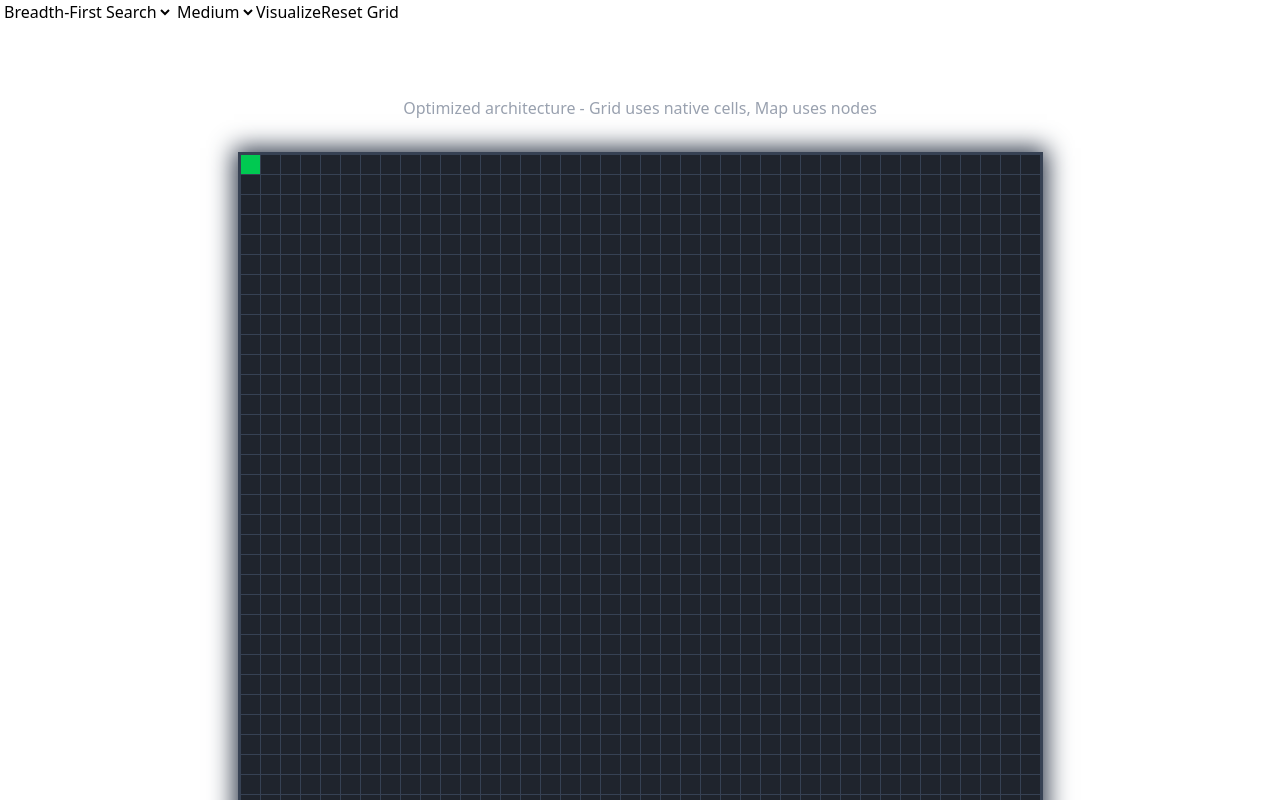
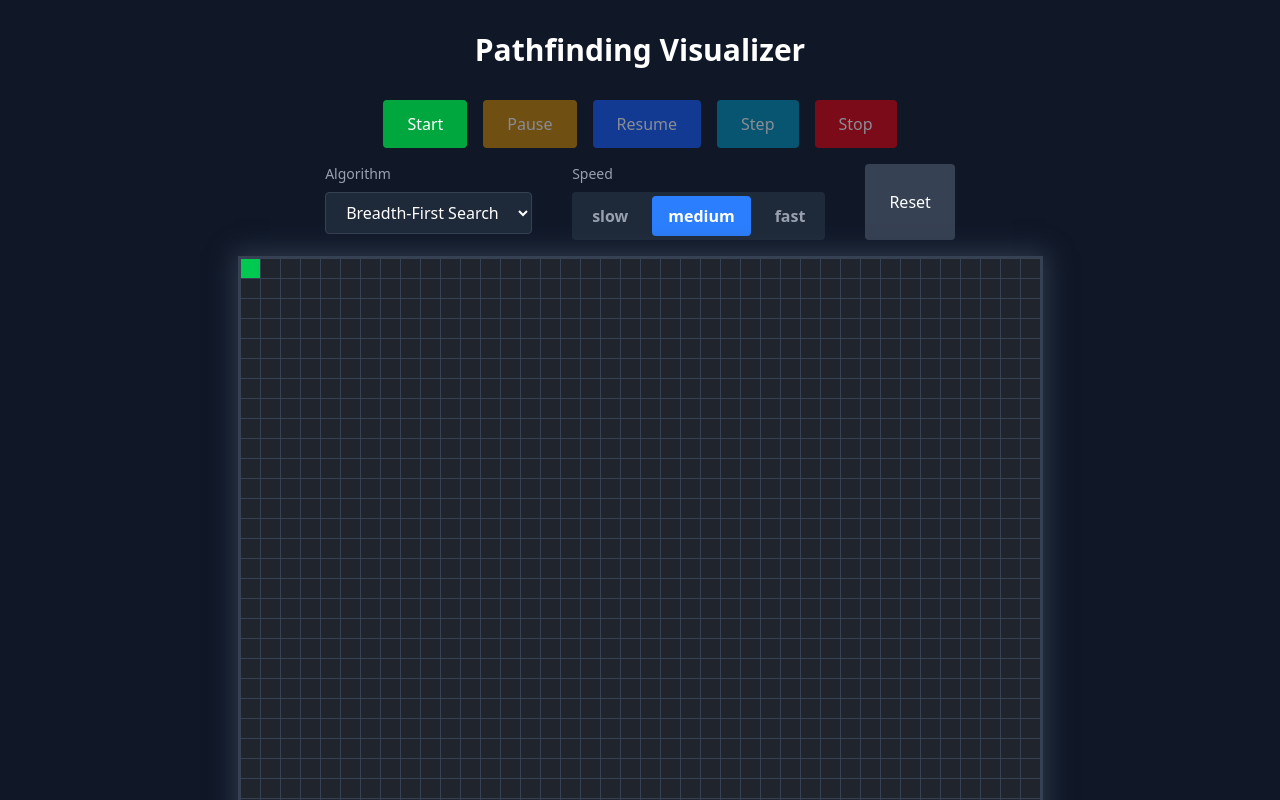
Before and after one commit to Willgxnzalez/pathfinder-visualizer, a React (Vite) app: page / in a window 1280 px wide. Shown: the top 800 px of the page. Built offline with nearby package versions, Linux system fonts and the light colour scheme.

Commit message:
Refactor App component to handle pathfinding visualization with  animation controls, algorithm selection, and speed settings

```diff
--- a/src/App.tsx
+++ b/src/App.tsx
@@ -1,19 +1,34 @@
-// src/App.tsx
-import React, { useRef, useState, useCallback, useEffect} from 'react';
-import { GridGraph } from './components/Grid/GridGraph';
-import { GridManager } from './components/Grid/GridManager';
-import GridView from './components/Grid/GridView';
+import React, { useState, useRef, useEffect, useCallback } from 'react';
+import bfs from './algorithms/pathfinding/bfs';
+import { GridManager } from './components/grid/GridManager';
+import { GridGraph } from './components/grid/GridGraph';
+import GridView from './components/grid/GridView';
+import { AnimationState, AnimationStep, PathfindingResult, Algorithm } from './types';
 import { GRID_ROWS, GRID_COLS, CELL_SIZE, START_NODE_POS, END_NODE_POS } from './utils/constants';
-import bfs from './algorithms/pathfinding/bfs'
-import dfs from './algorithms/pathfinding/dfs';
 
 export default function App() {
-	const graphRef = useRef<GridGraph>(new GridGraph(GRID_ROWS, GRID_COLS));
+    const graphRef = useRef(new GridGraph(GRID_ROWS, GRID_COLS));
     const [manager, setManager] = useState<GridManager | null>(null);
-	const [selectedAlgorithm, setSelectedAlgorithm] = useState<'bfs' | 'dfs' | 'dijkstra' | 'astar'>('bfs');
+
+    // Reactive + ref-synced animation state
+    const [animationState, setAnimationState] = useState<AnimationState>('idle');
+    const animationStateRef = useRef(animationState);
+    useEffect(() => { animationStateRef.current = animationState }, [animationState]);
+
+    // Reactive + ref-synced speed
     const [speed, setSpeed] = useState<'slow' | 'medium' | 'fast'>('medium');
-	const [isRunning, setIsRunning] = useState(false);
-	const [result, setResult] = useState<string>('');
+    const speedRef = useRef(speed);
+    useEffect(() => { speedRef.current = speed }, [speed]);
+
+    // Algorithm selection
+    const [selectedAlgorithm, setSelectedAlgorithm] = useState<Algorithm>('bfs');
+
+    // Generator + control refs
+    const generatorRef = useRef<Generator<AnimationStep, PathfindingResult, unknown> | null>(null);
+    const pauseResolveRef = useRef<(() => void) | null>(null);
+    const stepResolveRef = useRef<(() => void) | null>(null);
+
+    const [result, setResult] = useState('');
 
     useEffect(() => {
         const graph = graphRef.current;
@@ -25,81 +40,176 @@ export default function App() {
         setManager(mgr);
     }, []);
 
-	const runVisualization = async () => {
+    const getDelay = (s: 'slow' | 'medium' | 'fast') => {
+        const speedMap = { slow: 100, medium: 20, fast: 5 };
+        return speedMap[s];
+    };
+
+    const waitForNextStep = async (delay: number): Promise<boolean> => {
+        const state = animationStateRef.current;
+
+        if (state === 'stepping') {
+            await new Promise<void>(resolve => { stepResolveRef.current = resolve });
+            return animationStateRef.current !== 'idle';
+        }
+
+        await new Promise(resolve => setTimeout(resolve, delay));
+
+        if (animationStateRef.current === 'paused') {
+            await new Promise<void>(resolve => { pauseResolveRef.current = resolve });
+        }
+
+        return animationStateRef.current !== 'idle';
+    };
+
+    const runVisualization = useCallback(async () => {
         if (!manager) return;
 
-		setIsRunning(true);
+        const graph = graphRef.current;
+        graph.clearGrid(true);
+        manager.updateAllNodes();
+
         setResult('');
+        setAnimationState('running');
 
-		const algorithms = {
-			bfs,
-			dfs,
-			//dijkstra,
-			//astar: aStar
-		};
+        const algorithm = bfs; // You’ll switch this later using selectedAlgorithm
+        generatorRef.current = algorithm(graph);
 
-		const algo = algorithms[selectedAlgorithm];
-		const finalResult = await manager.runAlgorithm(algo, speed);
+        let delay = getDelay(speedRef.current);
+        let result = generatorRef.current.next();
 
-		if (finalResult.found) {
-		  	setResult(`Path found! Length: ${finalResult.pathLength}, Nodes visited: ${finalResult.nodesVisited}`);
-		} else {
-		  	setResult(`No path found. Nodes visited: ${finalResult.nodesVisited}`);
+        while (!result.done) {
+            const step = result.value;
+
+            if (step.type === 'visit') {
+                for (const nodeId of step.nodeIds) {
+                    graph.markVisited(nodeId);
+                    const node = graph.getNode(nodeId);
+                    if (node) manager.updateNode(node);
+                }
+            } else if (step.type === 'path') {
+                await new Promise(r => setTimeout(r, delay * 10));
+                for (const nodeId of step.nodeIds) {
+                    graph.markPath(nodeId);
+                    const node = graph.getNode(nodeId);
+                    if (node) manager.updateNode(node);
+                    await new Promise(r => setTimeout(r, delay));
+                }
             }
 
-		setIsRunning(false);
-	};
+            const shouldContinue = await waitForNextStep(delay);
+            if (!shouldContinue) {
+                setResult('Stopped');
+                setAnimationState('idle');
+                generatorRef.current = null;
+                return;
+            }
 
-	const resetGrid = useCallback(() => {
-		if (!manager) return;
-		manager.resetGrid();
+            delay = getDelay(speedRef.current);
+            result = generatorRef.current.next();
+        }
+
+        const finalResult = result.value;
+        setAnimationState('idle');
+        generatorRef.current = null;
+
+        if (finalResult.found)
+            setResult(`Path found! Length: ${finalResult.pathLength}, Nodes visited: ${finalResult.nodesVisited}`);
+        else
+            setResult(`No path found. Nodes visited: ${finalResult.nodesVisited}`);
     }, [manager]);
 
+    const handlePause = useCallback(() => {
+        if (animationStateRef.current === 'running') setAnimationState('paused');
+    }, []);
+
+    const handleResume = useCallback(() => {
+        if (animationStateRef.current === 'paused' || animationStateRef.current === 'stepping') {
+            setAnimationState('running');
+            if (pauseResolveRef.current) { pauseResolveRef.current(); pauseResolveRef.current = null; }
+            if (stepResolveRef.current) { stepResolveRef.current(); stepResolveRef.current = null; }
+        }
+    }, []);
+
+    const handleStep = useCallback(() => {
+        if (animationStateRef.current === 'paused' || animationStateRef.current === 'stepping') {
+            setAnimationState('stepping');
+            if (pauseResolveRef.current) { pauseResolveRef.current(); pauseResolveRef.current = null; }
+            if (stepResolveRef.current) { stepResolveRef.current(); stepResolveRef.current = null; }
+        }
+    }, []);
+
+    const handleStop = useCallback(() => {
+        setAnimationState('idle');
+        generatorRef.current = null;
+
+        if (pauseResolveRef.current) { pauseResolveRef.current(); pauseResolveRef.current = null; }
+        if (stepResolveRef.current) { stepResolveRef.current(); stepResolveRef.current = null; }
+
+        setResult('');
+    }, []);
+
+    const handleReset = useCallback(() => {
+        if (!manager) return;
+        const graph = graphRef.current;
+        graph.clearGrid(false);
+        manager.updateAllNodes();
+        setResult('');
+    }, [manager]);
+
+    const isAnimating = animationState !== 'idle';
+
     return (
-		<div className="min-h-screen bg-white–">
-			{/* Algorithm selector */}
+        <div className="min-h-screen bg-gray-900 flex flex-col items-center justify-center p-8">
+            <h1 className="text-3xl font-bold text-white mb-8">Pathfinding Visualizer</h1>
+
+            <div className="flex gap-4 mb-4">
+                <button onClick={runVisualization} disabled={isAnimating} className="px-6 py-3 bg-green-600 text-white rounded disabled:opacity-50">Start</button>
+                <button onClick={handlePause} disabled={animationState !== 'running'} className="px-6 py-3 bg-yellow-600 text-white rounded disabled:opacity-50">Pause</button>
+                <button onClick={handleResume} disabled={animationState !== 'paused' && animationState !== 'stepping'} className="px-6 py-3 bg-blue-600 text-white rounded disabled:opacity-50">Resume</button>
+                <button onClick={handleStep} disabled={animationState !== 'paused' && animationState !== 'stepping'} className="px-6 py-3 bg-cyan-600 text-white rounded disabled:opacity-50">Step</button>
+                <button onClick={handleStop} disabled={animationState === 'idle'} className="px-6 py-3 bg-red-600 text-white rounded disabled:opacity-50">Stop</button>
+            </div>
+
+            <div className="flex gap-10 mb-4">
+                <div className="flex flex-col gap-2">
+                    <label className="text-sm text-gray-400">Algorithm</label>
                     <select
                         value={selectedAlgorithm}
-				onChange={(e) => setSelectedAlgorithm(e.target.value as any)}
-				disabled={isRunning}
+                        onChange={(e) => setSelectedAlgorithm(e.target.value as Algorithm)}
+                        disabled={isAnimating}
+                        className="px-4 py-2 bg-gray-800 text-white rounded border border-gray-700"
                     >
                         <option value="bfs">Breadth-First Search</option>
                         <option value="dfs">Depth-First Search</option>
-				<option value="dijkstra">Dijkstra's Algorithm</option>
-				<option value="astar">A* Search</option>
+                        <option value="dijkstra">Dijkstra's</option>
+                        <option value="astar">A*</option>
+                    </select>
+                </div>
 
-			</select>
+                <div className="flex flex-col gap-2">
+                    <label className="text-sm text-gray-400">Speed</label>
+                    <div className="flex gap-2 bg-gray-800 rounded p-1">
+                        {(['slow', 'medium', 'fast'] as const).map(s => (
+                            <button
+                                key={s}
+                                onClick={() => setSpeed(s)}
+                                className={`px-4 py-2 rounded font-semibold ${
+                                    speed === s ? 'bg-blue-500 text-white' : 'text-gray-400 hover:text-white'
+                                }`}
+                            >
+                                {s}
+                            </button>
+                        ))}
+                    </div>
+                </div>
 
-			{/* Speed selector */}
-			<select
-				value={speed}
-				onChange={(e) => setSpeed(e.target.value as any)}
-				disabled={isRunning}
-			>
-				<option value="slow">Slow</option>
-				<option value="medium">Medium</option>
-				<option value="fast">Fast</option>
-			</select>
+                <button onClick={handleReset} disabled={isAnimating} className="px-6 py-3 bg-gray-700 text-white rounded disabled:opacity-50">
+                    Reset
+                </button>
+            </div>
 
-			<button onClick={runVisualization} disabled={isRunning}>
-				{isRunning ? 'Running...' : 'Visualize'}
-			</button>
-			<button onClick={resetGrid} >
-				Reset Grid
-			</button>
-
-			{result && <div>{result}</div>}
-
-			<div className="max-w-7xl mx-auto p-8">
-				<div className="text-center mb-8">
-					<h1 className="text-4xl font-bold text-white">
-						Pathfinding Visualizer
-					</h1>
-					<p className="text-gray-400">
-						Optimized architecture - Grid uses native cells, Map uses nodes
-					</p>
-				</div>
-				<div className="flex justify-center">
+            <div className="mb-8">
                 <GridView
                     graph={graphRef.current}
                     manager={manager}
@@ -107,7 +217,12 @@ export default function App() {
                     onManagerReady={handleManagerReady}
                 />
             </div>
-			</div>
+
+            <div className="text-white">Status: <span className="font-semibold">{animationState}</span></div>
+
+            {result && (
+                <div className="mt-4 text-white bg-gray-800 px-6 py-3 rounded">{result}</div>
+            )}
         </div>
     );
 }
--- a/src/types/index.ts
+++ b/src/types/index.ts
@@ -20,6 +20,8 @@ export interface IEdge {
 
 export type Algorithm = 'bfs' | 'dfs' | 'astar' | 'dijkstra';
 
+export type AnimationState = 'idle' | 'running' | 'paused' | 'stepping';
+
 export interface AnimationStep {
     type: 'visit' | 'path' | 'complete';
     nodeIds: number[];
```
Lines whose indentation alone changed are shown as unchanged.
